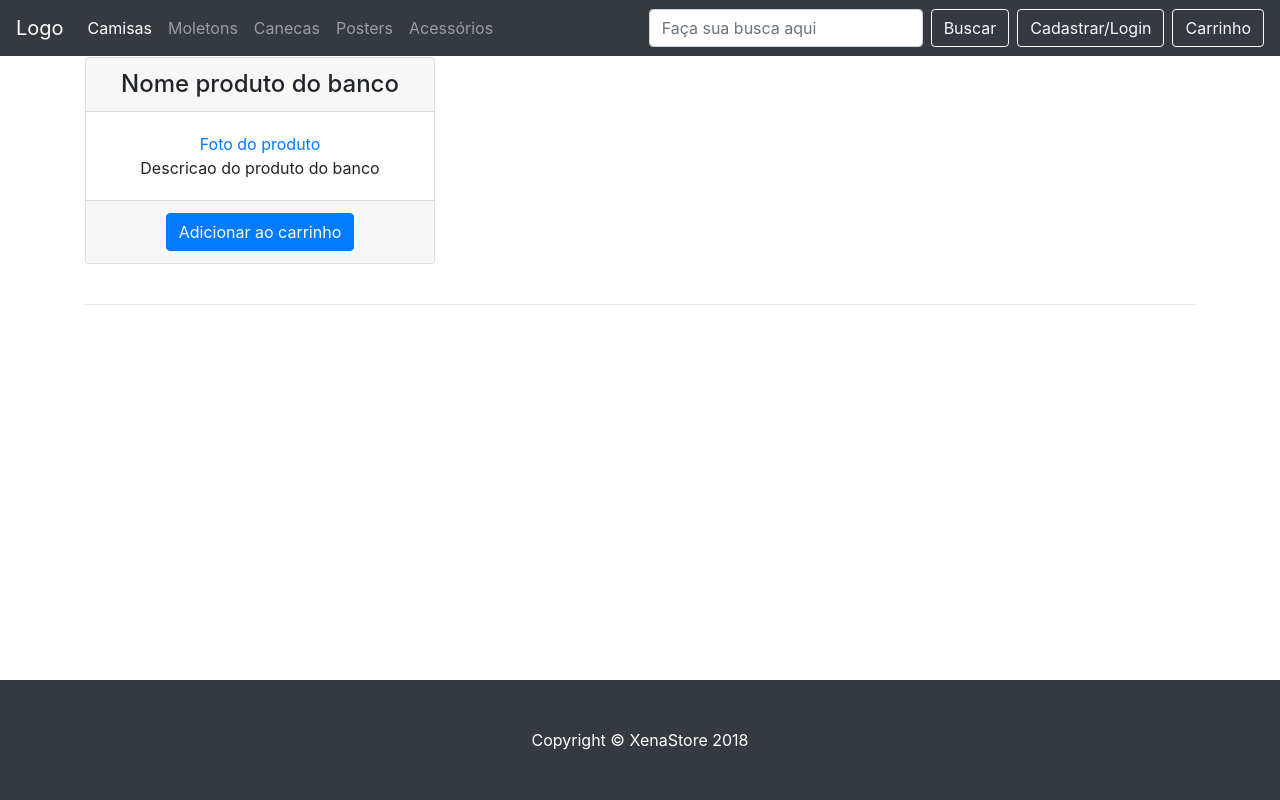
After one commit to BrenoLopez/XenaStore, a PHP site: page /views/Camisas.php in a window 1280 px wide. The commit adds this page. Run offline with PHP 8.4, Linux system fonts and the light colour scheme.

Commit message:
iniciando construção da página camisas
Criando pagina de camisas e criando metodo de que guardara o codigo da coluna de filtro de categorias.

```diff
--- a/Cliente/MenuRodape.php
+++ b/Cliente/controllers/MenuRodape.php
@@ -7,13 +7,14 @@ Class MenuRodape
     private $canecas;
     private $posters;
     private $acessorios;
-
+    private $fixo;
+    //classe que define o codigo do menu em qualquer página
     function menu()
     {
         ?>
         <!-- Barra de navegação colocar como metodo de classe php-->
         <nav class="navbar navbar-expand-lg navbar-dark bg-dark fixed-top">
-            <a class="navbar-brand " href="index.php"><img src="">Logo</a>
+            <a class="navbar-brand " href="../../../XenaStore/Cliente/index.php"><img src="">Logo</a>
             <button class="navbar-toggler" type="button" data-toggle="collapse" data-target="#navbarTogglerDemo02"
                     aria-controls="navbarTogglerDemo02" aria-expanded="false" aria-label="Toggle navigation">
                 <span class="navbar-toggler-icon"></span>
@@ -21,14 +22,15 @@ Class MenuRodape
 
             <div class="collapse navbar-collapse" id="navbarTogglerDemo02">
                 <ul class="navbar-nav mr-auto mt-2 mt-lg-0">
+
                     <li class="nav-item <?= $this->getCamisas(); ?>">
-                        <a class="nav-link " href="#">Camisas</a>
+                    <a class="nav-link " href="../../../XenaStore/Cliente/views/Camisas.php">Camisas</a>
                     </li>
                     <li class="nav-item <?= $this->getMoletons(); ?>">
                         <a class="nav-link" href="#">Moletons</a>
                     </li>
                     <li class="nav-item <?= $this->getCanecas(); ?>">
-                        <a class="nav-link " href="#">Canecas</a>
+                        <a class="nav-link " href="views/Canecas.php">Canecas</a>
                     </li>
                     <li class="nav-item <?= $this->getPosters(); ?>">
                         <a class="nav-link " href="#">Posters</a>
@@ -36,6 +38,7 @@ Class MenuRodape
                     <li class="nav-item <?= $this->getAcessorios(); ?>">
                         <a class="nav-link " href="#">Acessórios</a>
                     </li>
+
                 </ul>
 
                 <form class="form-inline my-2 my-lg-0 ml-2" method="post">
@@ -62,7 +65,7 @@ Class MenuRodape
 ?>
 
         <!-- Footer -->
-        <footer class="py-5 bg-dark">
+        <footer class="py-5 bg-dark <?= $this->getFixo();?>">
             <div class="container">
                 <p class="m-0 text-center text-white">Copyright &copy; XenaStore 2018</p>
             </div>
@@ -70,8 +73,8 @@ Class MenuRodape
         </footer>
 
         <!-- Bootstrap core JavaScript -->
-        <script src="vendor/jquery/jquery.min.js"></script>
-        <script src="vendor/bootstrap/js/bootstrap.bundle.min.js"></script>
+        <script src="../vendor/jquery/jquery.min.js"></script>
+        <script src="../vendor/bootstrap/js/bootstrap.bundle.min.js"></script>
 <?php
 
     }
@@ -143,10 +146,12 @@ Class MenuRodape
 
     /**
      * @param mixed $acessorios
+     * @return MenuRodape
      */
-    public function setAcessorios($acessorios): void
+    public function setAcessorios($acessorios)
     {
         $this->acessorios = $acessorios;
+        return $this;
     }
 
     public function getAcessorios()
@@ -154,6 +159,17 @@ Class MenuRodape
         return $this->acessorios;
     }
 
+    public function setFixo($fixo)
+    {
+        $this->fixo = $fixo;
+        return $this;
+    }
+
+    public function getFixo()
+    {
+        return $this->fixo;
+    }
+
 
 
 }
--- /dev/null
+++ b/Cliente/views/Camisas.php
@@ -0,0 +1,65 @@
+    <!DOCTYPE html>
+    <html lang="pt-br">
+
+    <head>
+
+        <meta charset="utf-8">
+        <meta name="viewport" content="width=device-width, initial-scale=1, shrink-to-fit=no">
+        <meta name="description" content="">
+        <meta name="author" content="">
+
+        <title>Camisas - XenaStore</title>
+
+        <!-- Bootstrap core CSS -->
+        <link href="../vendor/bootstrap/css/bootstrap.min.css" rel="stylesheet">
+
+        <!-- Custom styles for this template -->
+        <link href="../css/modern-business.css" rel="stylesheet">
+        <link rel="stylesheet" href="../vendor/bootstrap/js/bootstrap.min.js">
+    </head>
+
+    <body>
+
+    <?php
+    require_once '../controllers/MenuRodape.php';
+
+    $MenuRodape  = new MenuRodape();
+    $MenuRodape->setCamisas("active");
+    $MenuRodape->menu();
+
+    ?>
+    <div class="container">
+    <div class="col">
+
+
+    </div>
+    </div>
+
+   <div class="container">
+    <!-- Lista de alguns produtos randomicos do banco de dados -->
+    <div class="row">
+        <div class="col-lg-4 mb-4">
+            <div class="card h-100" style="text-align: center">
+                <h4 class="card-header" >Nome produto do banco</h4>
+                <div class="card-body" >
+                    <a href="#" ><img src="" >Foto do produto</a>
+                    <p class="card-text">Descricao do produto do banco</p>
+                </div>
+                <div class="card-footer">
+                    <a href="#" class="btn btn-primary">Adicionar ao carrinho</a>
+                </div>
+            </div>
+        </div>
+
+    </div>
+    <hr>
+    </div>
+    <!-- /.container -->
+
+    <?php
+    $MenuRodape->setFixo("fixed-bottom");
+    $MenuRodape->Rodape();
+
+    ?>
+
+    </body>
```
Also changed, not shown: Cliente/index.php (+3 -8 lines).
